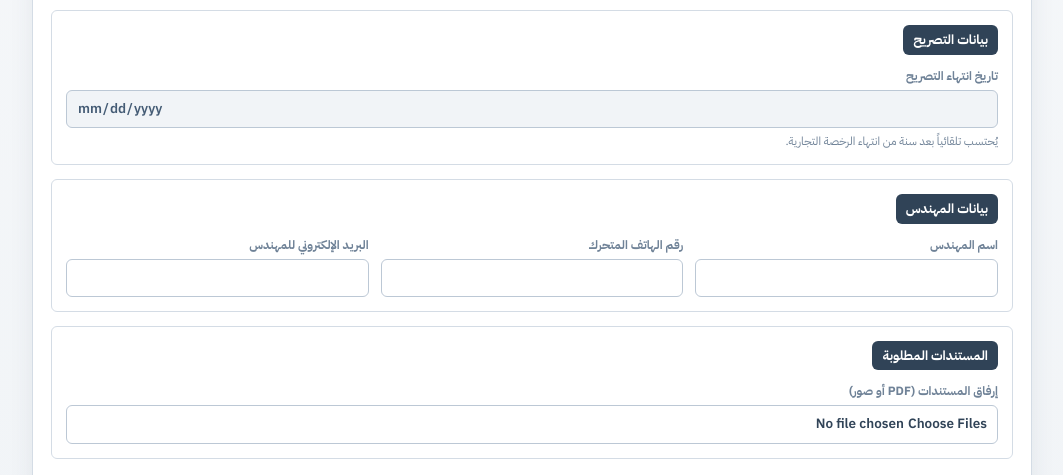
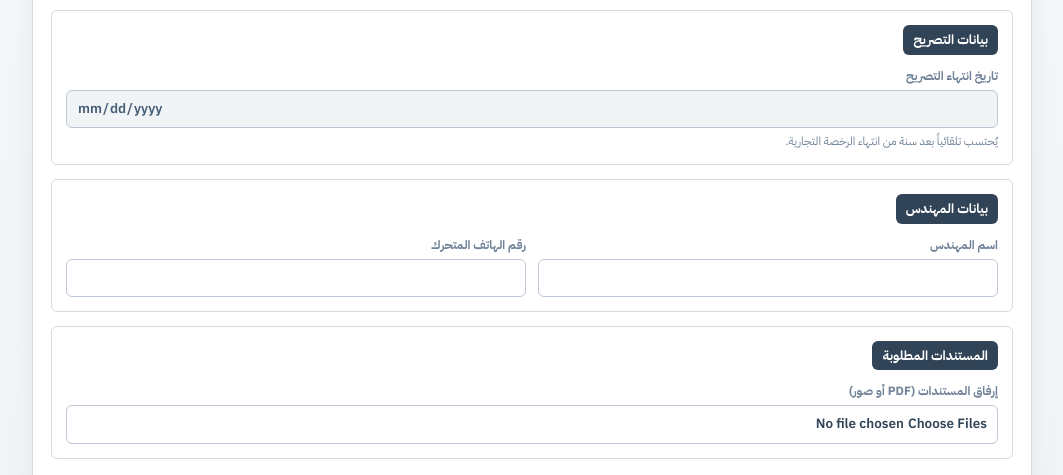
Before and after one commit to ahmed195c/msv, a Django app: page /permits/pest-control/ in a window 1280 px wide. Shown: the part 841-1316 px from the top of the page, without its empty margins (108-1171 px from the left). Run offline with Django 5.2, Linux system fonts and the light colour scheme; the visitor is signed in with stand-in values (Sample User, id 1); data that the repository does not hold is empty; style sheets or scripts are compiled from the project's sources.

Commit message:
fix: remove engineer email field from pest control permit form

```diff
--- a/msv/hcsd/templates/hcsd/pest_control_activity_permit.html
+++ b/msv/hcsd/templates/hcsd/pest_control_activity_permit.html
@@ -357,10 +357,6 @@
             <label for="engineer_phone">رقم الهاتف المتحرك</label>
             <input type="tel" id="engineer_phone" name="engineer_phone" value="{{ form_data.engineer_phone|default:'' }}" data-company-field>
           </div>
-          <div class="field">
-            <label for="engineer_email">البريد الإلكتروني للمهندس</label>
-            <input type="email" id="engineer_email" name="engineer_email" value="{{ form_data.engineer_email|default:'' }}" data-company-field>
-          </div>
         </div>
       </div>
 
```
